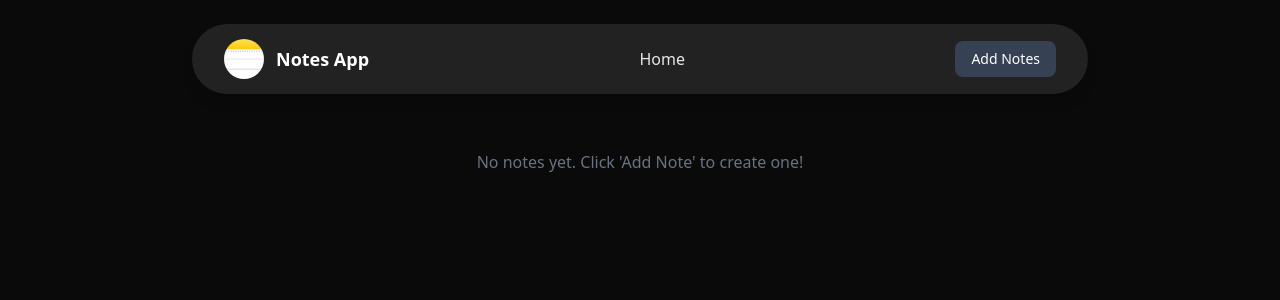
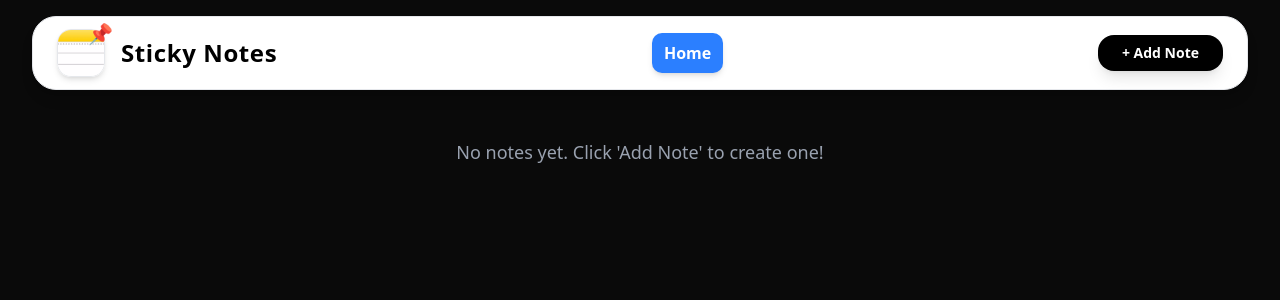
Before and after one commit to krishrpatel25/ReactJs-notes-app, a React (Vite) app: page / in a window 1280 px wide. Shown: the top 300 px of the page. Built offline with nearby package versions, Linux system fonts and the light colour scheme.

Commit message:
change ui of hame and nav bar

```diff
--- a/index.html
+++ b/index.html
@@ -7,7 +7,9 @@
     <title>notes</title>
   </head>
   <body class="dark">
-    <div id="root"></div>
+    <div id="root">
+
+    </div>
     <script type="module" src="/src/main.jsx"></script>
   </body>
 </html>
--- a/src/pages/Home.jsx
+++ b/src/pages/Home.jsx
@@ -16,6 +16,14 @@ import {
 } from "@/components/ui/alert-dialog";
 import { toast } from "sonner";
 
+const colors = [
+  "bg-yellow-100",
+  "bg-blue-100",
+  "bg-green-100",
+  "bg-pink-100",
+  "bg-purple-100",
+];
+
 const Home = () => {
   const { notes, deleteNote } = useNotes();
   const navigate = useNavigate();
@@ -24,6 +32,7 @@ const Home = () => {
     deleteNote(id);
     toast.success("Note deleted!");
   };
+
   const handleView = (note) => {
     navigate(`/view/${note.id}`, {
       state: { title: note.title, content: note.content },
@@ -31,36 +40,48 @@ const Home = () => {
   };
 
   return (
-    <div className="max-w-6xl mx-auto mt-10 px-4 grid grid-cols-1 sm:grid-cols-2 lg:grid-cols-3 gap-6">
+    <div className="max-w-7xl mx-auto mt-12 px-4 grid grid-cols-1 sm:grid-cols-2 lg:grid-cols-3 gap-8">
       {notes.length === 0 && (
-        <p className="text-center text-gray-500 col-span-full">
+        <p className="text-center text-gray-400 col-span-full text-lg">
           No notes yet. Click 'Add Note' to create one!
         </p>
       )}
 
-      {notes.map((note) => (
+      {notes.map((note, index) => (
         <Card
           key={note.id}
-          className="w-full flex flex-col justify-between bg-gradient-to-r from-[#141E30] to-[#243B55] border border-gray-700 shadow-lg break-words"
+          className={`${
+            colors[index % colors.length]
+          } border border-gray-300 rounded-xl shadow-lg hover:shadow-2xl transition-shadow transform hover:-translate-y-1 hover:rotate-1 relative flex flex-col justify-between`}
         >
-          <CardContent className="overflow-hidden">
-            <CardTitle className="text-white text-2xl font-semibold">
+          {/* Pin Emoji */}
+          <div className="absolute top-2 right-2 text-2xl select-none">📌</div>
+
+          <CardContent className="overflow-hidden px-6 py-4">
+            <CardTitle className="text-gray-800 text-2xl font-semibold truncate">
               {note.title}
             </CardTitle>
-            <p className="mt-2 text-white/90">{note.content}</p>
+            <p className="mt-2 text-gray-700 whitespace-pre-wrap break-words">
+              {note.content}
+            </p>
           </CardContent>
 
-          <CardFooter className="flex gap-4 justify-end flex-wrap">
+          <CardFooter className="flex flex-wrap gap-3 justify-end px-6 py-4">
             <Button
               onClick={() => navigate(`/edit/${note.id}`)}
-              variant="outline"
+              className="bg-white text-gray-800 hover:bg-gray-200 transition-colors"
             >
               Edit
             </Button>
-            {/* AlertDialog for Delete */}
+
             <AlertDialog>
               <AlertDialogTrigger asChild>
-                <Button variant="destructive">Delete</Button>
+                <Button
+                  variant="destructive"
+                  className="bg-red-600 hover:bg-red-700 text-white transition-colors"
+                >
+                  Delete
+                </Button>
               </AlertDialogTrigger>
               <AlertDialogContent>
                 <AlertDialogHeader>
@@ -78,10 +99,13 @@ const Home = () => {
                 </AlertDialogFooter>
               </AlertDialogContent>
             </AlertDialog>
-            <Button variant="" onClick={() => handleView(note)}>
+
+            <Button
+              onClick={() => handleView(note)}
+              className="bg-blue-600 hover:bg-blue-700 text-white transition-colors"
+            >
               View
             </Button>
-
           </CardFooter>
         </Card>
       ))}
--- a/src/pages/Navbar.jsx
+++ b/src/pages/Navbar.jsx
@@ -1,34 +1,64 @@
 import React from "react";
-import { Link } from "react-router-dom";
+import { Link, useLocation } from "react-router-dom";
 import { Button } from "@/components/ui/button";
 
 const Navbar = () => {
+  const location = useLocation();
+
+  const links = [
+    { name: "Home", path: "/" },
+    { name: "Add Note", path: "/form" },
+  ];
+
   return (
-    <nav className="h-[70px] w-[90%] max-w-4xl mx-auto mt-6 px-8 flex items-center justify-between bg-white/10 backdrop-blur-md rounded-full shadow-lg text-white">
-      {/* Logo */}
-      <div className="flex items-center gap-3">
-        <img
-          src="/public/logo.png" // replace with your logo path
-          alt="Notes App Logo"
-          className="h-10 w-10 rounded-full"
-        />
-        <span className="text-white font-bold text-lg">Notes App</span>
+    <nav
+      className="sticky top-4 z-50 mx-auto w-[95%] max-w-7xl px-6 py-3
+      flex items-center justify-between bg-white rounded-3xl shadow-lg
+      border border-gray-200 transition-all duration-300"
+    >
+      {/* Logo + Pin */}
+      <div className="flex items-center gap-4">
+        <div className="relative group">
+          <img
+            src="/logo.png"
+            alt="Logo"
+            className="h-12 w-12 rounded-xl shadow-md border border-gray-200 transition-transform duration-300 group-hover:scale-110"
+          />
+          <span className="absolute -top-2 -right-2 text-xl animate-bounce">
+            📌
+          </span>
+        </div>
+        <span className="text-black font-extrabold text-2xl tracking-wide">
+          Sticky Notes
+        </span>
       </div>
 
-      {/* Links */}
-      <div className="flex gap-8">
+      {/* Navigation Links */}
+      {/* Navigation Links */}
+      <div className="flex items-center gap-6">
         <Link
           to="/"
-          className="text-gray-200 hover:text-white font-medium transition-colors"
+          className={`font-semibold px-3 py-2 rounded-lg transition-all duration-300
+      ${
+        location.pathname === "/"
+          ? "bg-blue-500 text-white shadow-md"
+          : "text-gray-700 hover:bg-blue-100 hover:text-blue-600"
+      }`}
         >
           Home
         </Link>
       </div>
 
-      {/* Add Notes Button */}
-      <Button className="bg-gray-700 hover:bg-gray-600 text-white">
-        <Link to="/form">Add Notes</Link>
-      </Button>
+      {/* Call-to-action Button */}
+      <Link to="/form">
+        <Button
+          className="bg-black
+          text-white font-bold px-6 py-2 rounded-2xl shadow-lg
+          transform hover:scale-105 transition-all duration-300"
+        >
+          + Add Note
+        </Button>
+      </Link>
     </nav>
   );
 };
```
